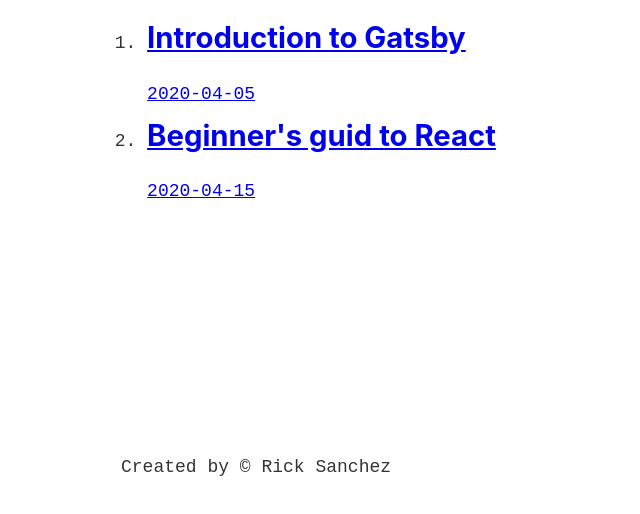
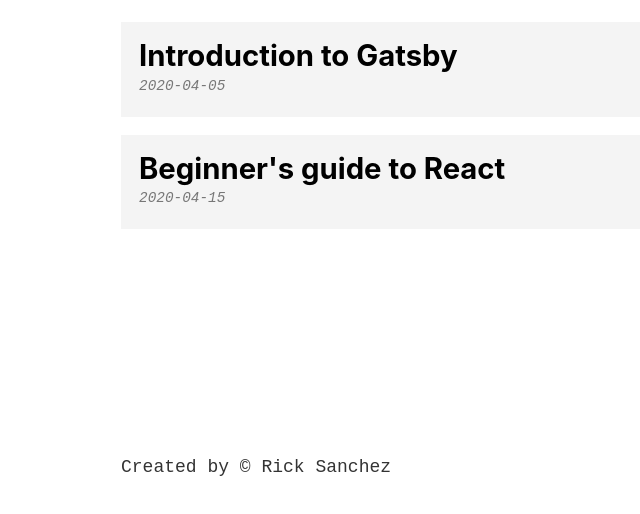
Before and after one commit to akhildhiman/gatsby-bootcamp, a Gatsby site: page /blog in a window 1280 px wide. Shown: the part 284-798 px from the top of the page, without its empty margins (144-784 px from the left). Built offline with nearby package versions, Linux system fonts and the light colour scheme; Gatsby itself is replaced by a stand-in of ours.

Commit message:
set up contentful and fetch posts

```diff
--- a/gatsby-config.js
+++ b/gatsby-config.js
@@ -4,6 +4,13 @@ module.exports = {
     author: "Rick Sanchez",
   },
   plugins: [
+    {
+      resolve: "gatsby-source-contentful",
+      options: {
+        spaceId: process.env.CONTENTFUL_SPACE_ID,
+        accessToken: process.env.CONTENTFUL_ACCESS_TOKEN,
+      },
+    },
     "gatsby-plugin-sass",
     {
       resolve: "gatsby-source-filesystem",
--- a/package.json
+++ b/package.json
@@ -19,6 +19,7 @@
     "gatsby-plugin-sharp": "^2.6.11",
     "gatsby-remark-images": "^3.3.10",
     "gatsby-remark-relative-images": "^0.3.0",
+    "gatsby-source-contentful": "^2.3.15",
     "gatsby-source-filesystem": "^2.3.10",
     "gatsby-transformer-remark": "^2.8.14",
     "node-sass": "^4.14.1",
--- a/src/pages/blog.js
+++ b/src/pages/blog.js
@@ -1,6 +1,7 @@
 import React from "react"
 import Layout from "../components/layout"
 import { Link, useStaticQuery, graphql } from "gatsby"
+import blogStyles from "./blog.module.scss"
 
 const BlogPage = () => {
   const data = useStaticQuery(graphql`
@@ -24,10 +25,10 @@ const BlogPage = () => {
   return (
     <Layout>
       <h1>Blog</h1>
-      <ol>
+      <ol className={blogStyles.posts}>
         {data.allMarkdownRemark.edges.map(edge => {
           return (
-            <li>
+            <li className={blogStyles.post}>
               <Link to={`/blog/${edge.node.fields.slug}`}>
                 <h2>{edge.node.frontmatter.title}</h2>
                 <p>{edge.node.frontmatter.date}</p>
--- /dev/null
+++ b/src/pages/blog.module.scss
@@ -0,0 +1,30 @@
+.posts {
+  list-style-type: none;
+  margin: 0;
+}
+
+.post {
+  margin: 1rem 0;
+
+  a {
+    background: #f4f4f4;
+    color: #000000;
+    display: block;
+    padding: 1rem;
+    text-decoration: none;
+  }
+
+  a:hover {
+    background: #e4e4e4;
+  }
+
+  h2 {
+    margin-bottom: 0;
+  }
+
+  p {
+      color: #777777;
+      font-size: .8rem;
+      font-style: italic;
+  }
+}
--- a/src/posts/react/react.md
+++ b/src/posts/react/react.md
@@ -1,5 +1,5 @@
 ---
-title: "Beginner's guid to React"
+title: "Beginner's guide to React"
 date: "2020-04-15"
 ---
 
```
Also changed, not shown: 1 other file.
